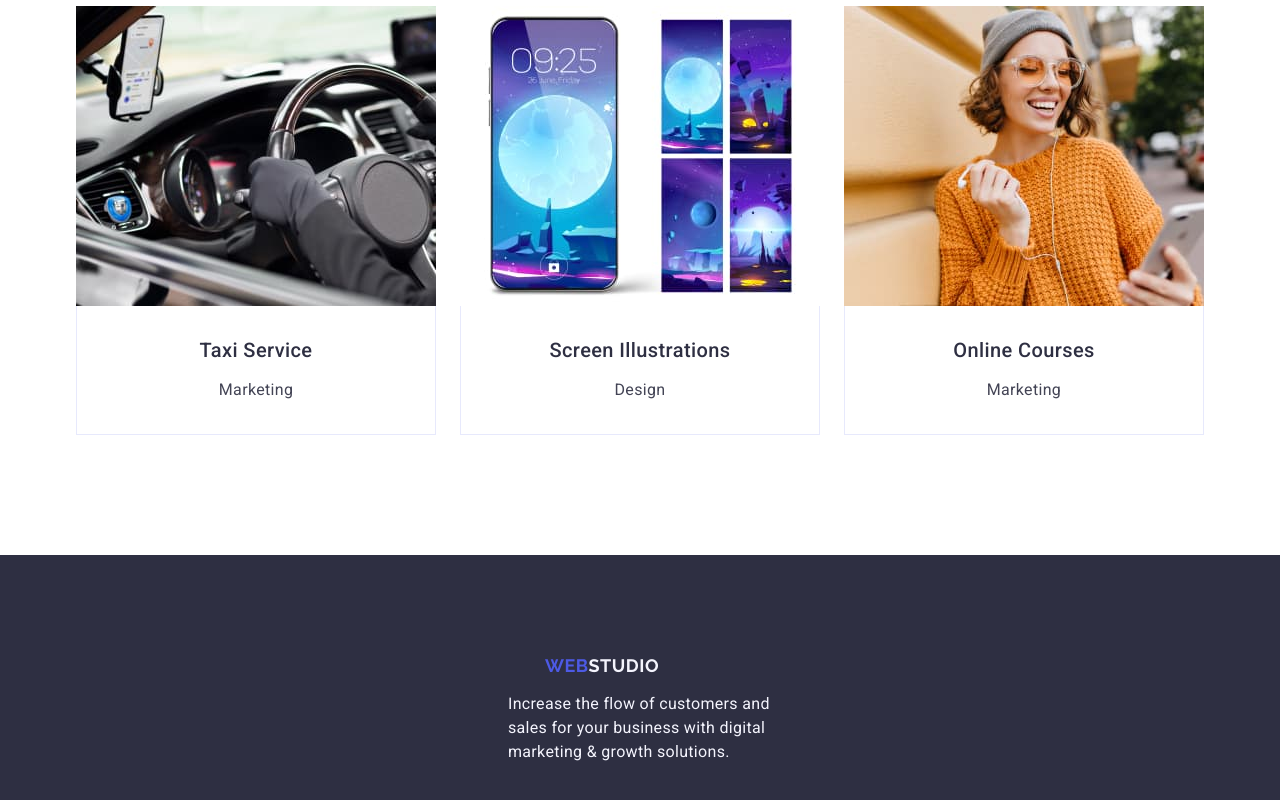
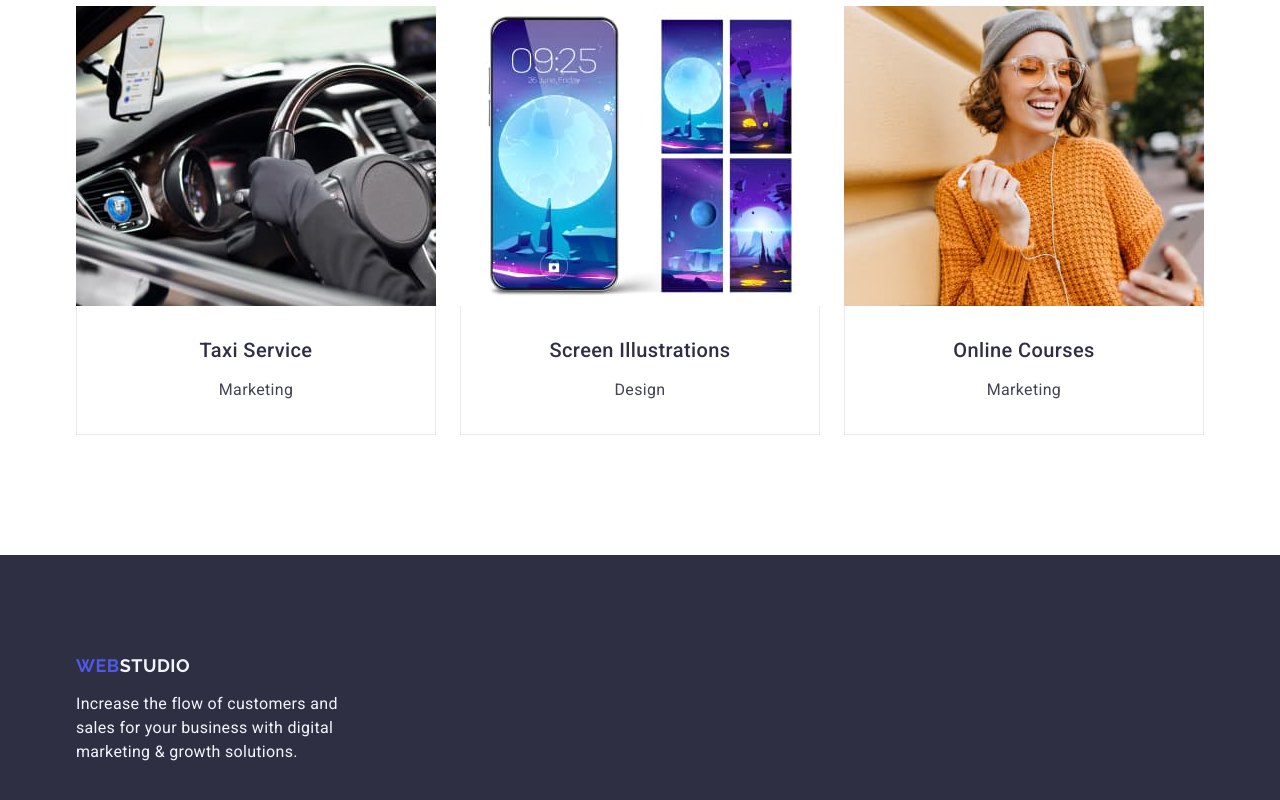
Before and after one commit to Musteks555/goit-markup-hw-03, a plain HTML site: page index.html in a window 1280 px wide. Shown: the part 2483-3283 px from the top of the page. Drawn offline with nearby package versions, Linux system fonts and the light colour scheme.

Commit message:
Fixed <footer>

```diff
--- a/css/style.css
+++ b/css/style.css
@@ -323,6 +323,10 @@ p {
     padding: 100px 0;
 }
 
+.footer .container {
+    align-items: flex-start;
+}
+
 .footer .logo {
     margin-bottom: 16px;
 }
```
